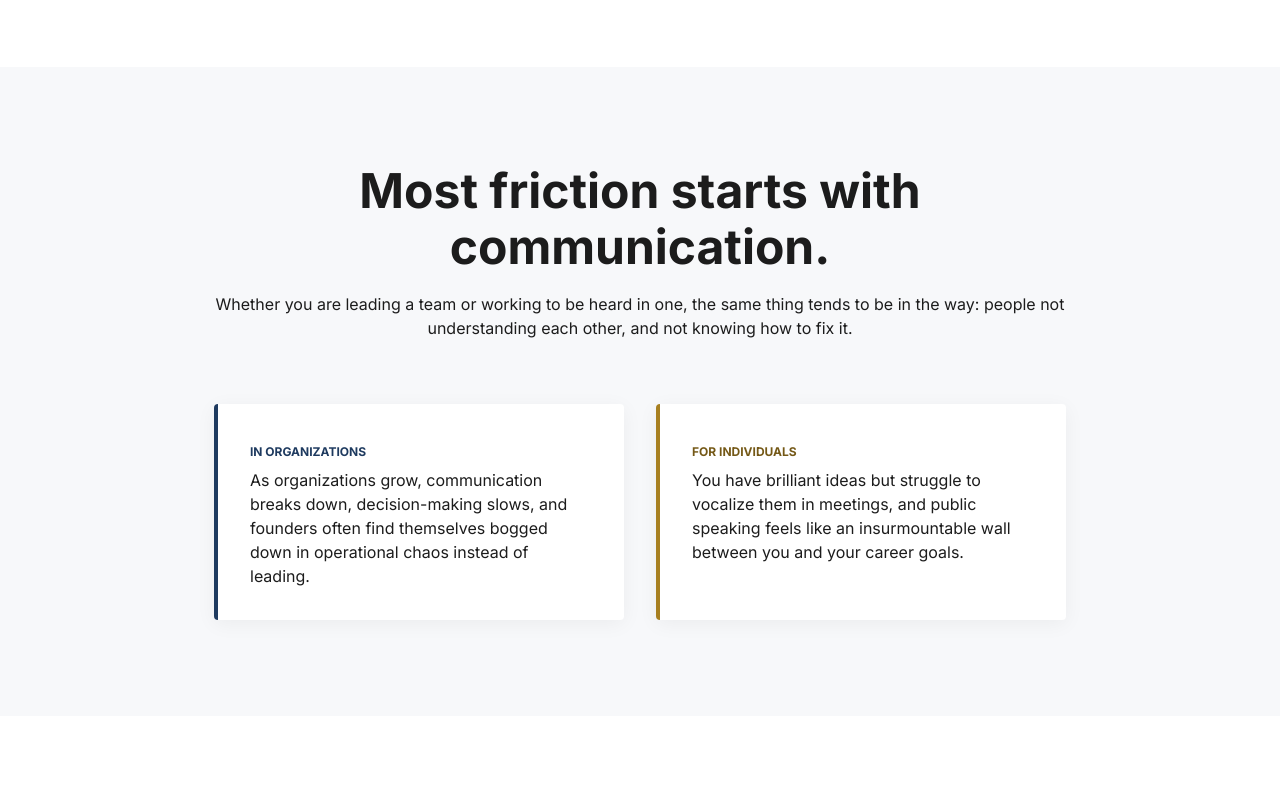
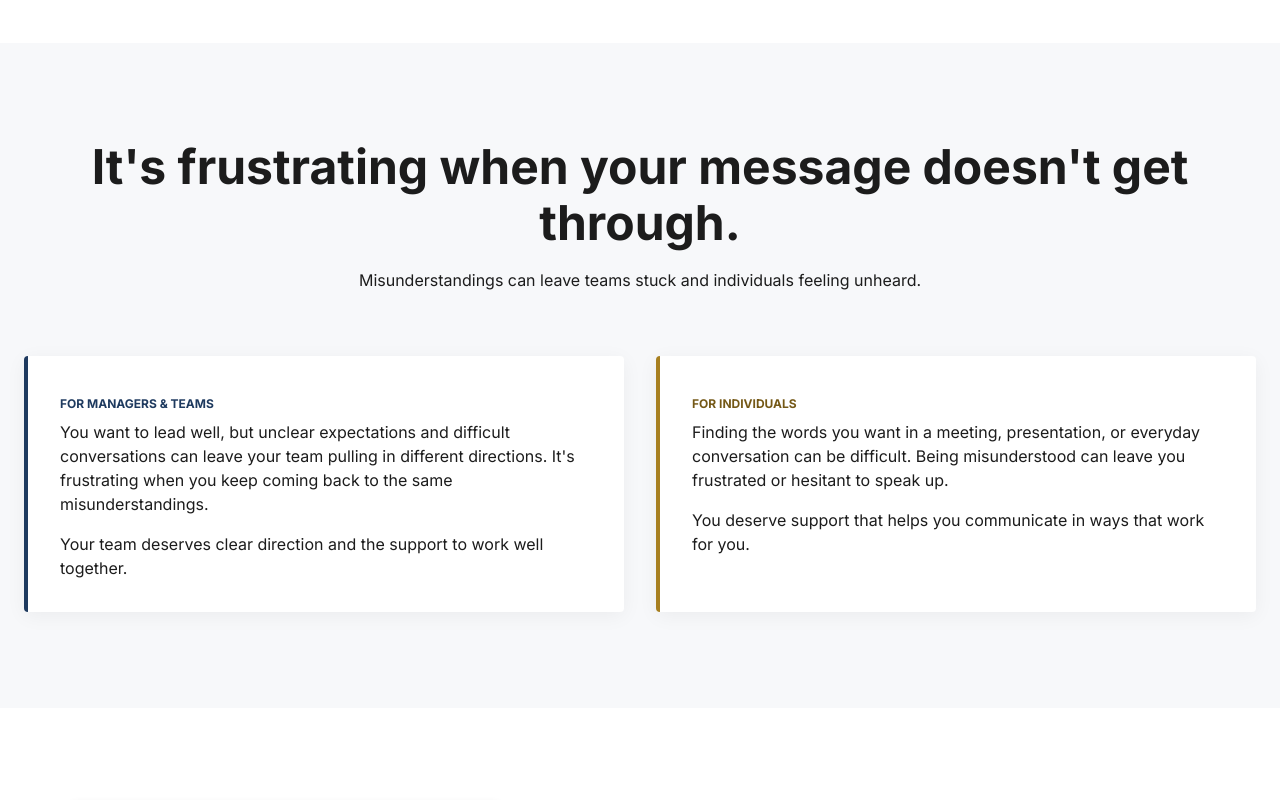
Before and after one commit to TECnologyj77/leadership-learns, a React (Vite) app: page / in a window 1280 px wide. Shown: the part 1660-2460 px from the top of the page. Built offline with nearby package versions, Linux system fonts and the light colour scheme.

Commit message:
"And has a guide" audit

```diff
--- a/src/pages/Home.tsx
+++ b/src/pages/Home.tsx
@@ -74,7 +74,7 @@ const Home: React.FC = () => {
 
       {/* Path selection: the two audiences, side by side */}
       <AppSection variant="white">
-        <AppContainer>
+        <AppContainer maxWidth="xl">
           <Box sx={{ textAlign: 'center', mb: { xs: 5, md: 8 }, maxWidth: 720, mx: 'auto' }}>
             <AppText variant="h3" component="h2" gutterBottom sx={{ fontWeight: 700 }}>
               Which path fits you?
@@ -114,23 +114,26 @@ const Home: React.FC = () => {
 
       {/* Problem, framed for each audience */}
       <AppSection variant="light">
-        <AppContainer maxWidth="md">
+        <AppContainer maxWidth="xl">
           <Box sx={{ textAlign: 'center', mb: { xs: 5, md: 8 } }}>
             <AppText variant="h3" component="h2" gutterBottom sx={{ fontWeight: 700 }}>
-              Most friction starts with communication.
+              It's frustrating when your message doesn't get through.
             </AppText>
             <AppText variant="body1" color="text.secondary">
-              Whether you are leading a team or working to be heard in one, the same thing tends to be in the way: people not understanding each other, and not knowing how to fix it.
+              Misunderstandings can leave teams stuck and individuals feeling unheard.
             </AppText>
           </Box>
           <Grid container spacing={4}>
             <Grid size={{ xs: 12, md: 6 }}>
               <Paper sx={{ p: 4, height: '100%', borderLeft: '4px solid', borderLeftColor: 'primary.main' }}>
                 <AppText variant="overline" component="p" sx={{ color: 'primary.main', fontWeight: 700 }}>
-                  In organizations
+                  For managers &amp; teams
                 </AppText>
                 <AppText variant="body1">
-                  As organizations grow, communication breaks down, decision-making slows, and founders often find themselves bogged down in operational chaos instead of leading.
+                  You want to lead well, but unclear expectations and difficult conversations can leave your team pulling in different directions. It's frustrating when you keep coming back to the same misunderstandings.
+                </AppText>
+                <AppText variant="body1" sx={{ mt: 2 }}>
+                  Your team deserves clear direction and the support to work well together.
                 </AppText>
               </Paper>
             </Grid>
@@ -140,7 +143,10 @@ const Home: React.FC = () => {
                   For individuals
                 </AppText>
                 <AppText variant="body1">
-                  You have brilliant ideas but struggle to vocalize them in meetings, and public speaking feels like an insurmountable wall between you and your career goals.
+                  Finding the words you want in a meeting, presentation, or everyday conversation can be difficult. Being misunderstood can leave you frustrated or hesitant to speak up.
+                </AppText>
+                <AppText variant="body1" sx={{ mt: 2 }}>
+                  You deserve support that helps you communicate in ways that work for you.
                 </AppText>
               </Paper>
             </Grid>
--- a/src/pages/Individual.tsx
+++ b/src/pages/Individual.tsx
@@ -44,14 +44,14 @@ const Individual: React.FC = () => {
       <AppSection variant="white">
         <AppContainer maxWidth="md">
           <AppText variant="h3" component="h2" sx={{ textAlign: 'center', mb: 8, fontWeight: 700 }}>
-            Do you struggle to connect?
+            When getting your message across feels difficult
           </AppText>
           <Grid container spacing={4}>
             {[
-              'You have brilliant ideas but struggle to vocalize them in meetings.',
-              'Social cues and body language feel like a "second language" you haven\'t mastered.',
-              'You feel like you are working 2x harder than others to be understood.',
-              'Public speaking feels like an insurmountable wall between you and your career goals.'
+              'Finding the words you want in meetings or everyday conversations.',
+              'Feeling nervous before a presentation or when you\'re put on the spot.',
+              'Leaving a conversation unsure whether you were understood.',
+              'Finding communication advice that fits the way you think and express yourself.'
             ].map((text, i) => (
               <Grid size={{ xs: 12, sm: 6 }} key={i}>
                 <Paper sx={{ p: 3, height: '100%', borderLeft: '4px solid', borderLeftColor: 'secondary.main' }}>
@@ -60,6 +60,9 @@ const Individual: React.FC = () => {
               </Grid>
             ))}
           </Grid>
+          <AppText variant="body1" sx={{ textAlign: 'center', mt: 4 }}>
+            You deserve support that helps you communicate in ways that work for you.
+          </AppText>
         </AppContainer>
       </AppSection>
 
```
